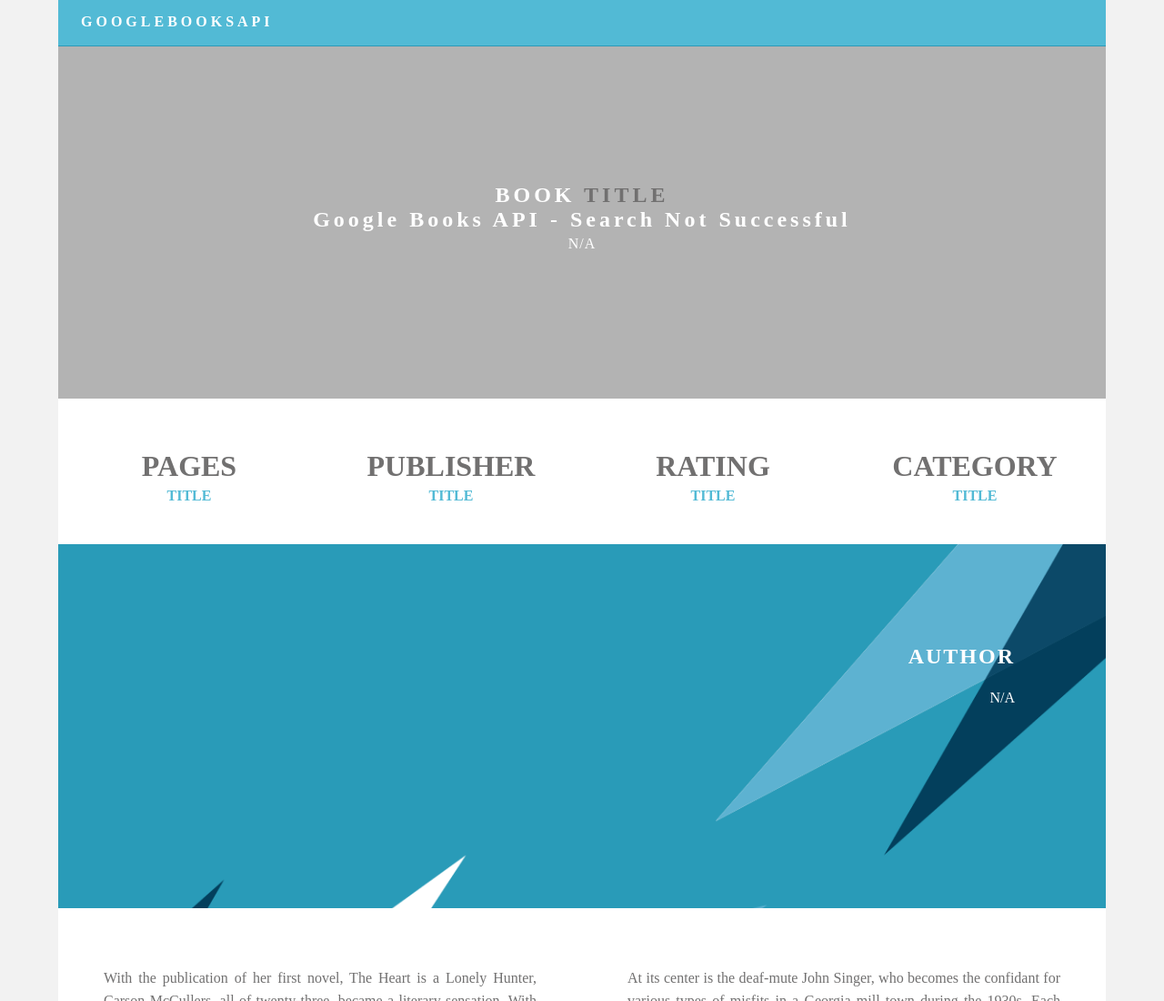
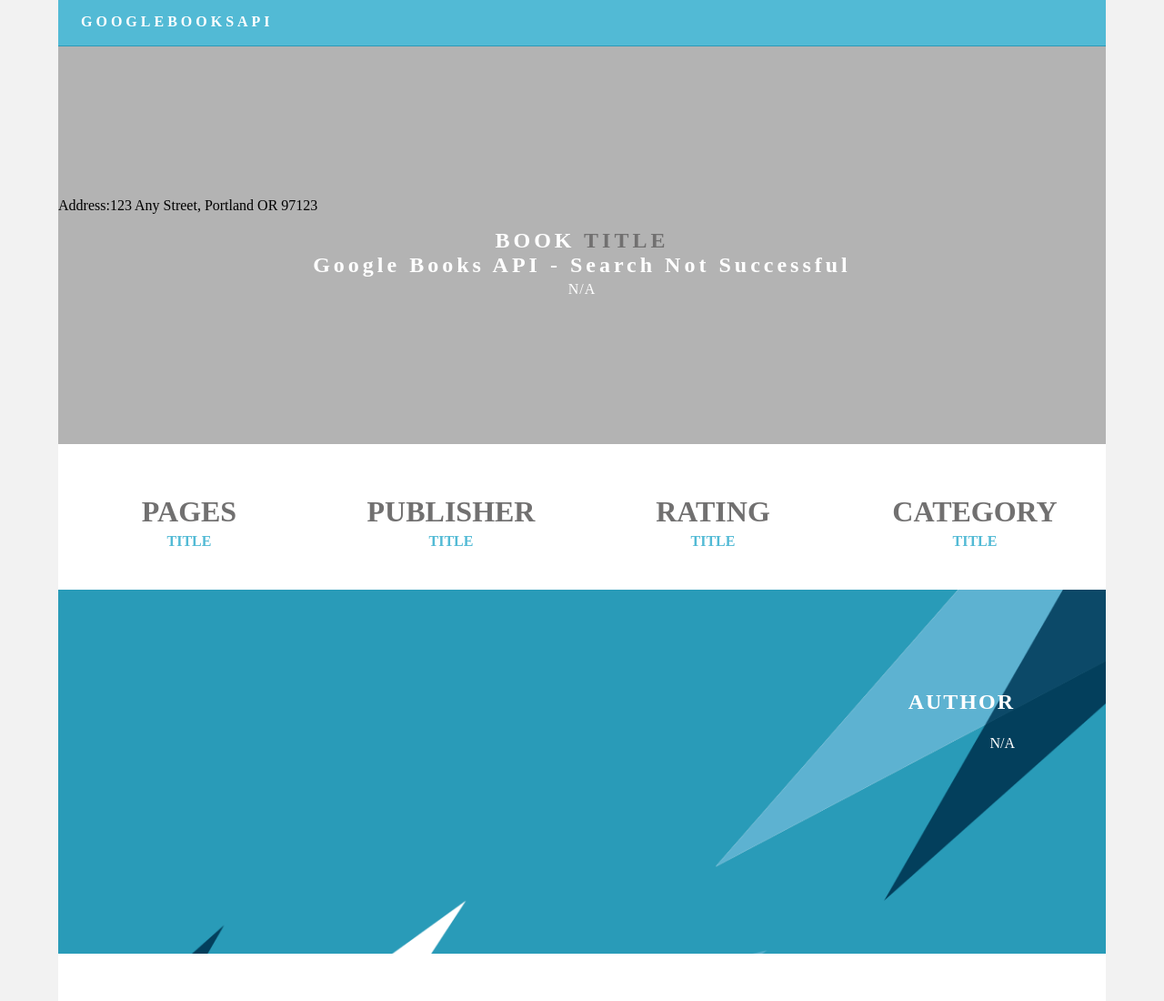
Before and after one commit to PCC-OrsonH/CAS265-Google-Books-API, a plain HTML site: page index.html in a window 1280 px wide. Shown: the top 1100 px of the page at 91% size. Drawn offline with nearby package versions, Linux system fonts and the light colour scheme; no server answers; a script that the page names is missing.

Commit message:
Address Update

```diff
--- a/index.html
+++ b/index.html
@@ -42,6 +42,7 @@
   </header>
   <!-- Hero Section -->
   <section class="hero" id="hero">
+      <p>Address:123 Any Street, Portland OR 97123</p>
     <h2 class="hero_header">BOOK <span class="light">TITLE</span></h2>
 
 	<h2 id="bookTitle" class="hero_header">Google Books API - Search Not Successful</h2>
```
